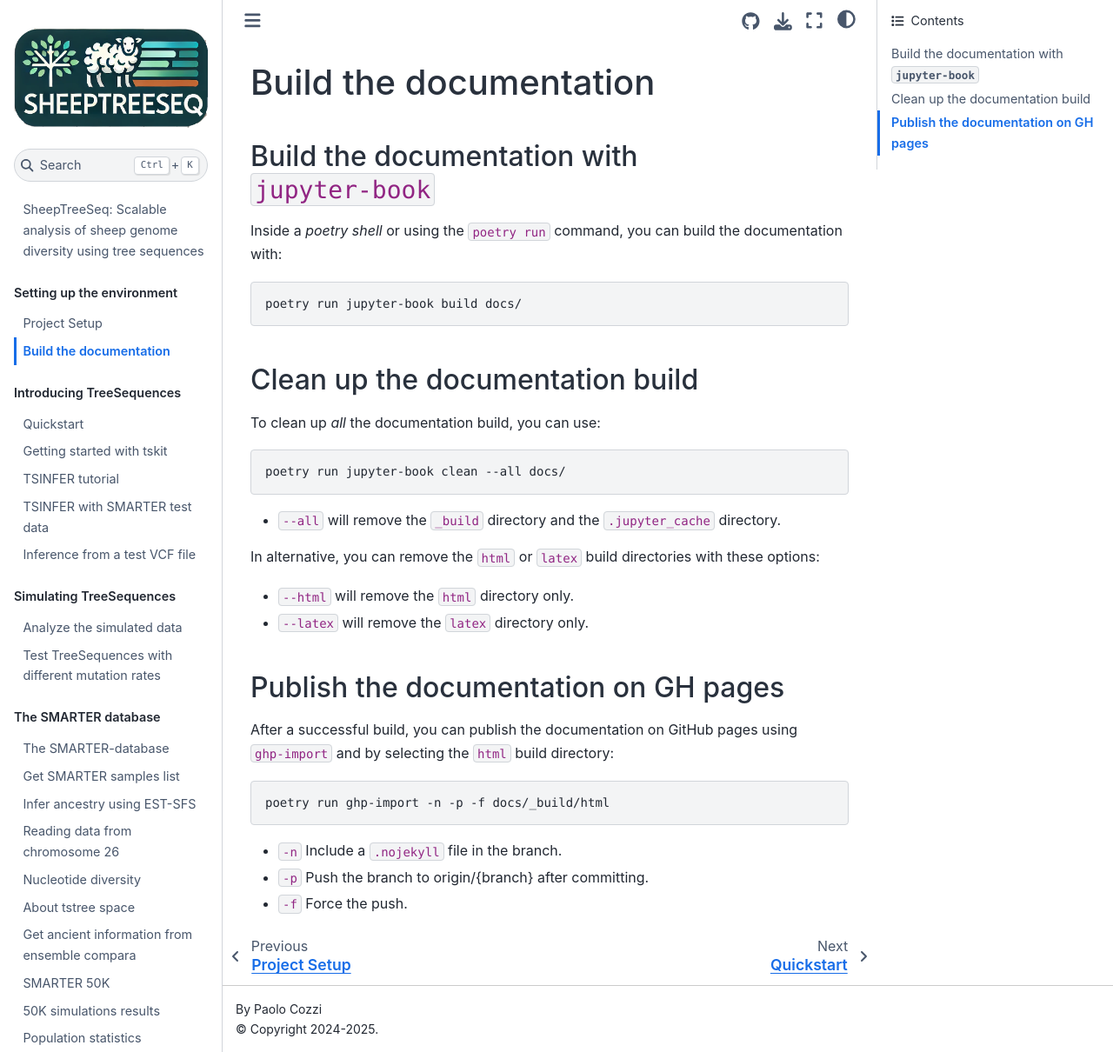
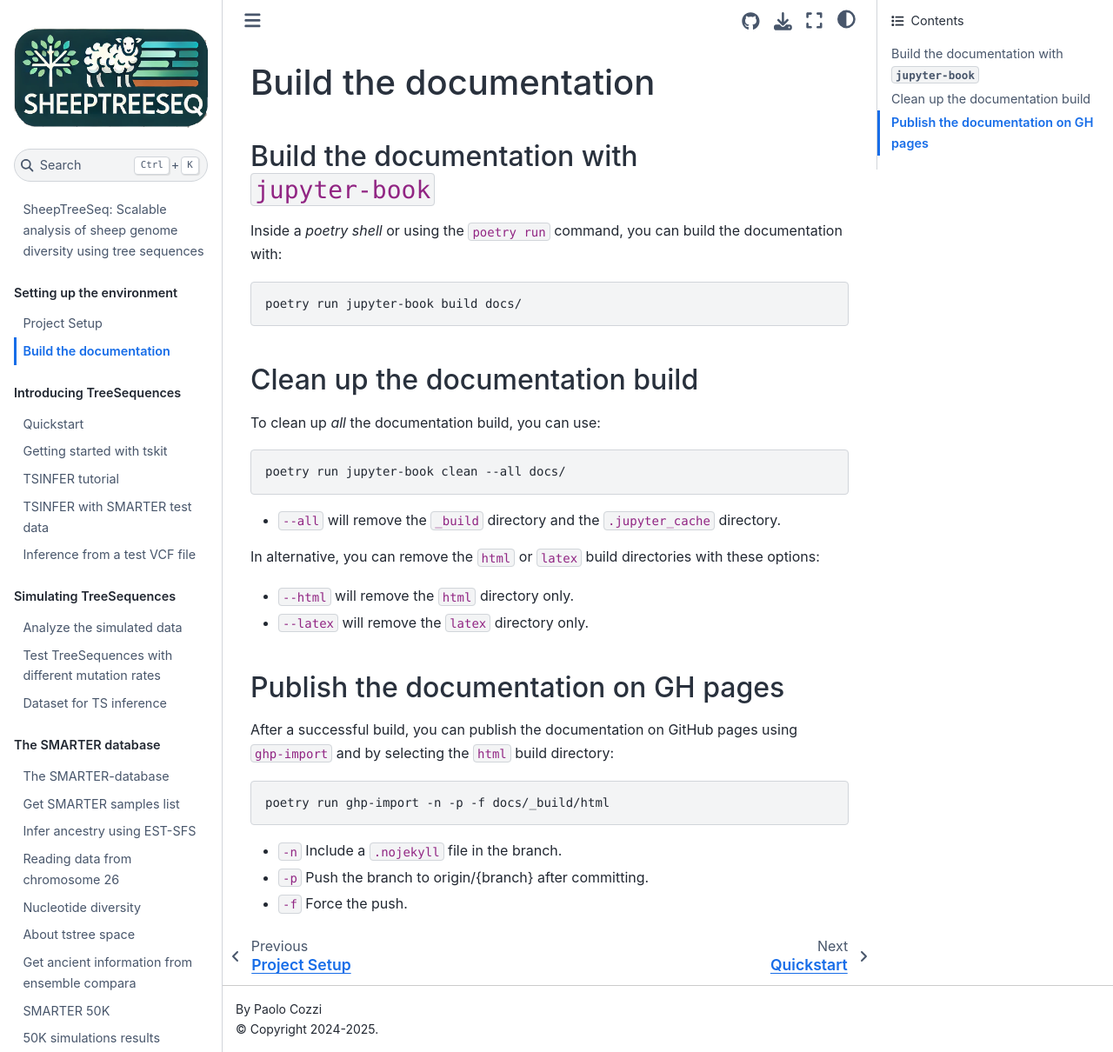
Before and after one commit to bunop/TSKITetude, a Jupyter Book: the page built from docs/install/build-docs.md, in a window 1280 px wide and 1210 px high. Shown: the whole window at 87% size. Built offline with Jupyter Book 1.0.4 settings and Sphinx 7.4.7 and the Sphinx Book theme 1.1.4, drawn with Linux system fonts in a browser that asks for light colours.

Commit message:
:memo: star analyzing new simulated data

```diff
--- a/docs/_toc.yml
+++ b/docs/_toc.yml
@@ -21,6 +21,7 @@ parts:
     chapters:
     - file: notebooks/14-inspect_simulations
     - file: notebooks/16-different-mutation-rates
+    - file: notebooks/17-simulated_dataset
 
   - caption: The SMARTER database
     chapters:
```
Also changed, not shown: docs/notebooks/17-simulated_dataset.ipynb (added), 1 other file.
